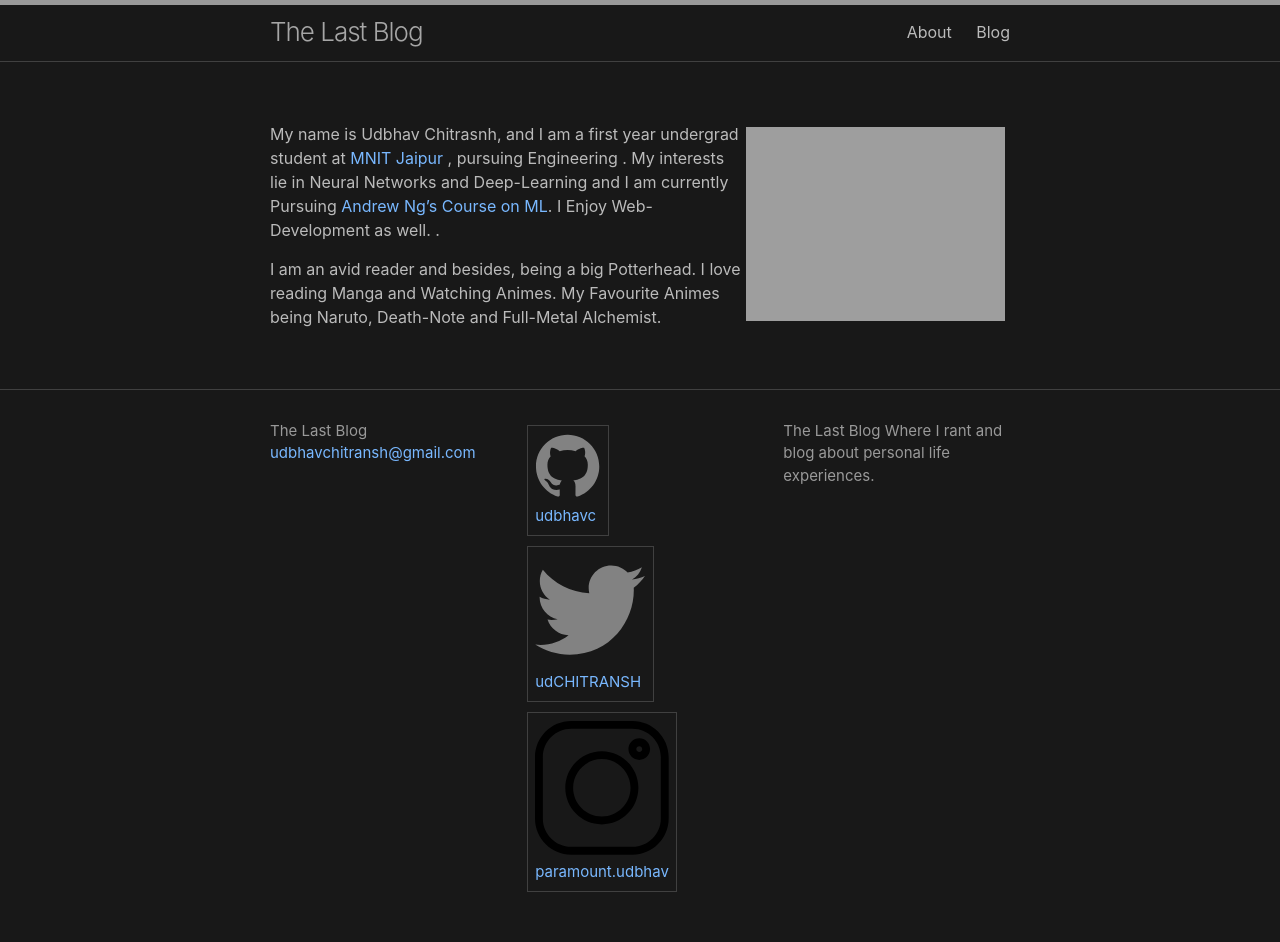
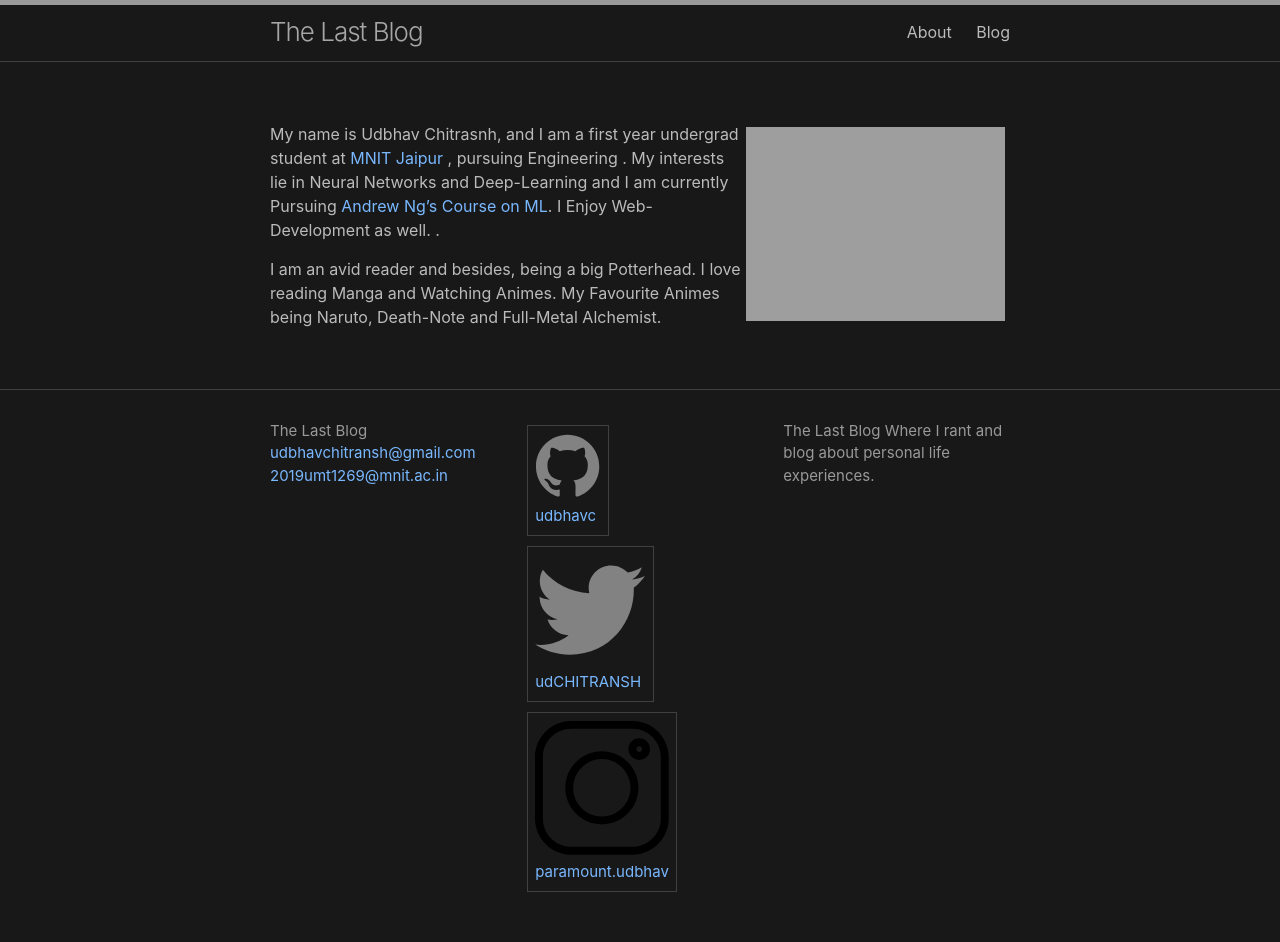
Before and after one commit to udbhavc/udbhavc.github.io, a Jekyll site: the page built from index.markdown, in a window 1280 px wide. Built offline with Jekyll 4.4.1, drawn with Linux system fonts in a browser that asks for light colours; comment, search, counter and statistics services are not loaded.

Commit message:
Update _config.yml

```diff
--- a/_config.yml
+++ b/_config.yml
@@ -2,6 +2,7 @@ title: The Last Blog
 author: Udbhav
 name: Udbhav Chitransh
 email: udbhavchitransh@gmail.com
+email2: 2019umt1269@mnit.ac.in
 description: > # this means to ignore newlines until "show_excerpts:"
   The Last Blog Where I rant and blog about personal life experiences.
 show_excerpts: false # set to true to show excerpts on the homepage
```
